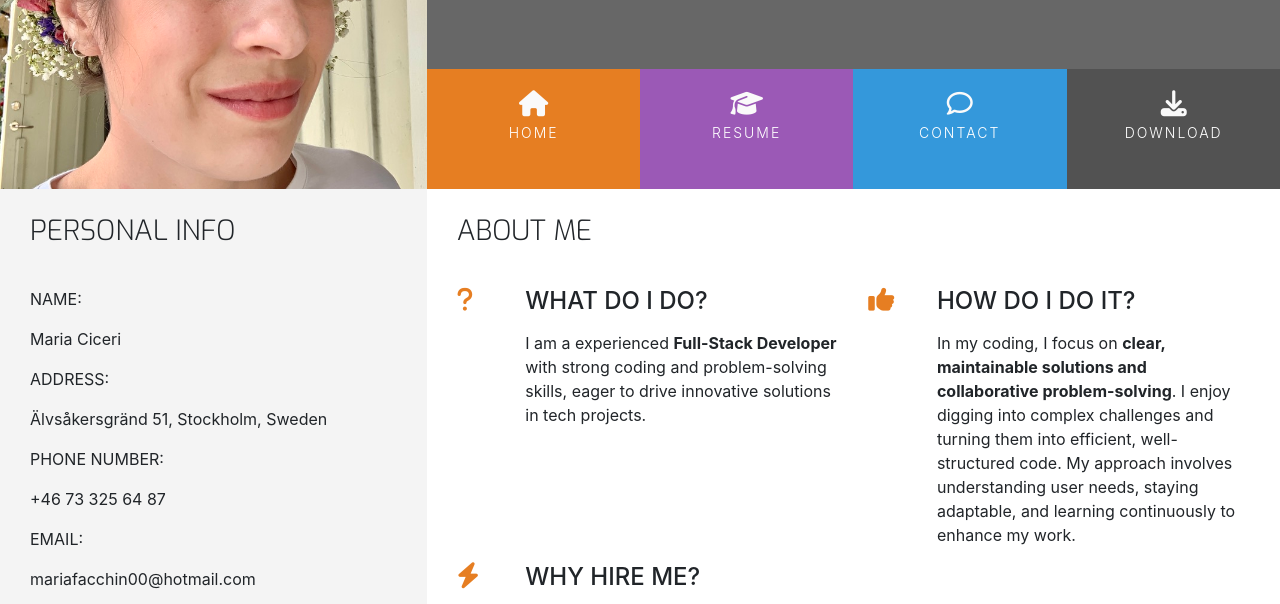
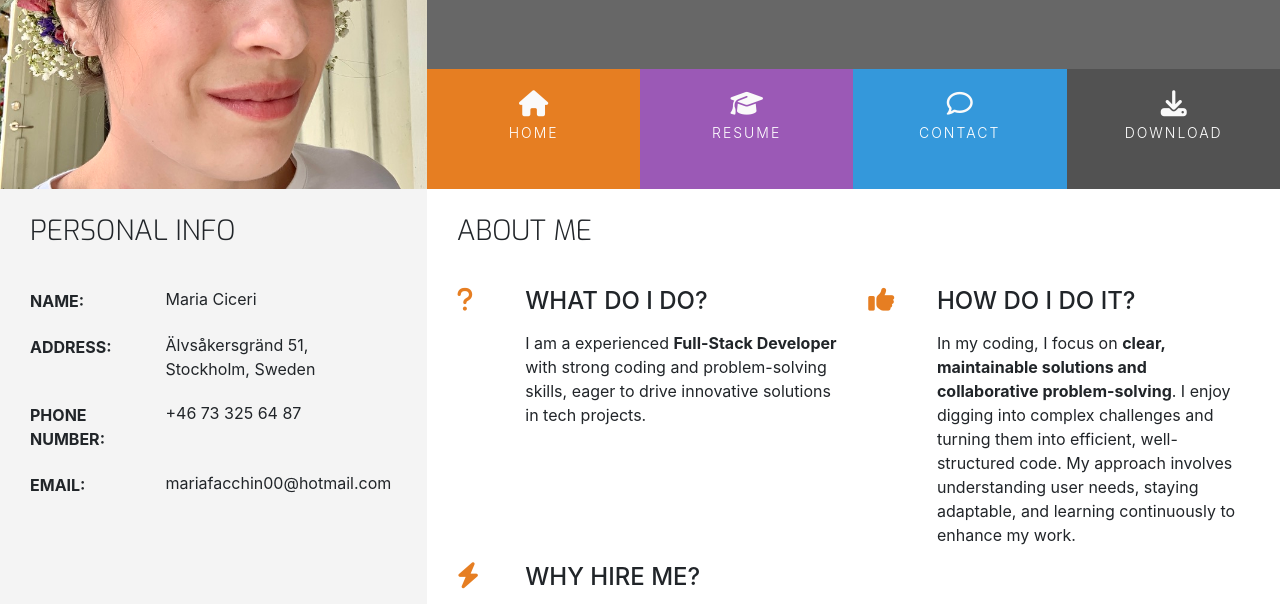
Before and after one commit to mariaciceri/resume-project, a plain HTML site: page index.html in a window 1280 px wide. Shown: the part 180-784 px from the top of the page. Drawn offline with nearby package versions, Linux system fonts and the light colour scheme.

Commit message:
style personal info

```diff
--- a/assets/css/style.css
+++ b/assets/css/style.css
@@ -216,3 +216,38 @@ footer {
 .three-reasons-heading {
     margin-bottom: 15px;
 }
+
+/* ------------------------------------- Personal Info */
+
+.personal-info-item {
+    margin-bottom: 20px;
+    display: block;
+    clear: both;
+}
+
+.personal-info-item .key,
+.personal-info-item .value {
+    padding-right: 8px;
+    display: inline-block;
+}
+
+.personal-info-item .key p,
+.personal-info-item .value p {
+    margin: 0;
+}
+
+.personal-info-item .key {
+    width: 30%;
+    margin-right: 21px;
+    padding-top: 2px;
+    vertical-align: top;
+}
+
+.personal-info-item .key p {
+    font-weight: 700;
+}
+
+.personal-info-item .value {
+    width: 60%;
+    position: relative;
+}
```
